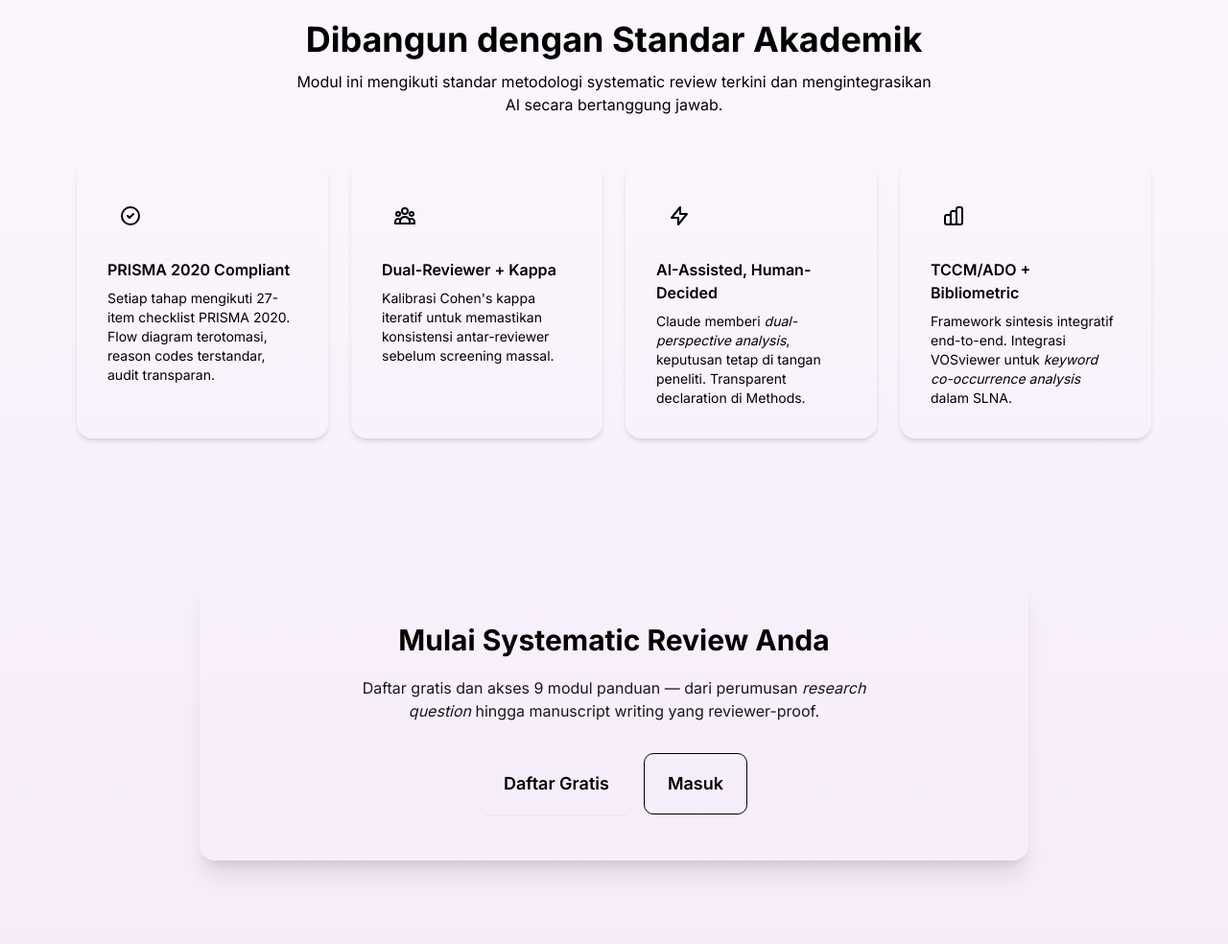
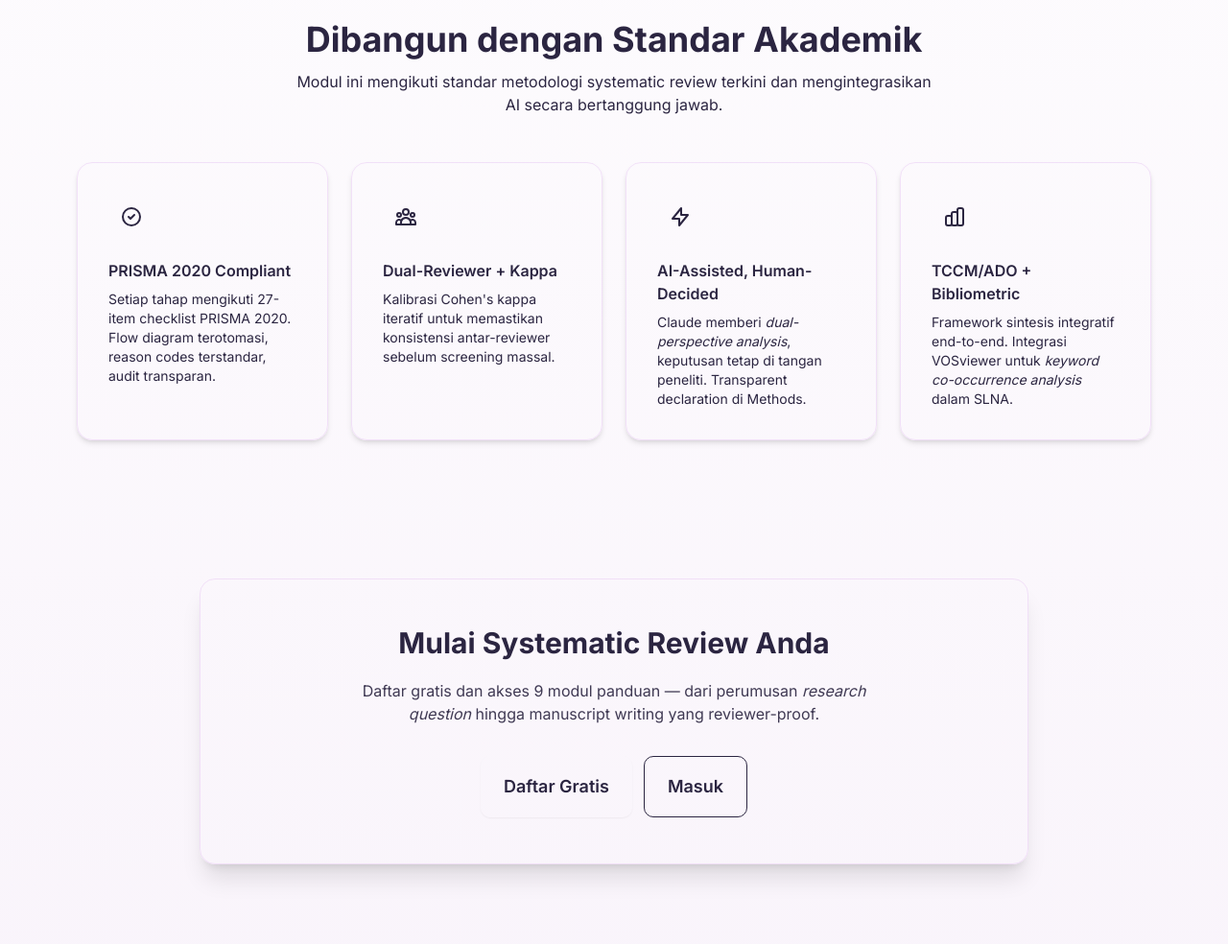
Before and after one commit to SLR-Research/SLR-Research.github.io, a plain HTML site: page index.html in a window 1280 px wide. Shown: the part 726-1710 px from the top of the page at 96% size. Drawn offline with nearby package versions, Linux system fonts and the light colour scheme; files that its build step writes are made by us from their sources; files whose address does not match are found by name.

Commit message:
Theme redesign: WCAG-verified anchor-soft pattern + a11y essentials
PROBLEM:
Before: pastel pure (#B19CD8) sebagai primary bg dengan white text.
Contrast ratio 1.93:1 → FAIL WCAG (min 4.5:1 untuk body text).

SOLUTION — Anchor-Soft pattern:
Setiap warna punya DEEP anchor (text/CTA bg) + SOFT surface (badge/icon bg).
Soft = user palette as-is. Anchor = darkened ~35% lightness untuk WCAG AA+.

VERIFIED CONTRASTS (light mode):
  white on primary anchor #5B4D8E:    7.31:1  ✓ AAA
  white on secondary #4F5BD5:         6.42:1  ✓ AAA
  white on accent #2D6A9F:            7.49:1  ✓ AAA
  white on info #356C8A:              6.78:1  ✓ AAA
  base-content #2D2541 on white:     14.83:1  ✓ AAA
  base-content on primary-soft:       8.34:1  ✓ AAA
  muted #6B5F8C on white:             5.42:1  ✓ AA

Status colors di-darken untuk readability di white bg:
  success #2E7D32, warning #B45309, error #B91C1C (semua ≥AAA)

Surface scale (3-tier elevation, intentional):
  base-100 #FFFFFF  (page bg)
  base-200 #F8F4FB  (subtle wash, card alt-bg)
  base-300 #E6D1F2  (Sweet Purple, divider)

DARK MODE inverted (light pastels jadi anchor):
  primary #C8B5E8 on dark base-100 #15102A: 11.94:1  ✓ AAA
  base-content #E8DCF5: 14.6:1  ✓ AAA

PLUS A11y essentials:
- *:focus-visible: 2px primary outline (WCAG 2.4.7)
- Cards: 1px Sweet Purple border (visual separation)
- Buttons: subtle lift on hover (UX feedback)
- Links: primary anchor + underline-on-hover (4.5:1+ guaranteed)
- Drawer aside: clean white bg + tinted border

```diff
--- a/assets/css/custom.css
+++ b/assets/css/custom.css
@@ -3,48 +3,62 @@
    Modern Learning Platform Design — Pastel Purple Theme
    ═══════════════════════════════════════════════════════════════ */
 
-/* ── DaisyUI Theme Override: Pastel Purple + Periwinkle/Blue Palette ──
-   primary    : Cool Purple      #B19CD8
-   secondary  : Periwinkle Blue  #8F99FB  (saturated periwinkle)
-   accent     : Pastel Blue      #A7C7E7
-   base-100   : white
-   base-200   : Sweet Purple     #E6D1F2  (subtle bg tint)
-   base-300   : Light Periwinkle #C1C6FC  (border/divider)
-   info       : Powder Blue      #B6D0E2
-   success    : soft green
-   warning    : soft amber
-   error      : soft coral
+/* ── DaisyUI Theme: Pastel Purple Design System (WCAG-verified) ───
+   Anchor-Soft pattern: every color has a DEEP anchor (text/button bg)
+   + SOFT surface (badge/icon bg). Pastel pure (user's palette) HARUS
+   pakai dark text — 1.93:1 contrast putih:pastel = FAIL WCAG.
+
+   Anchor colors derived dengan -35% lightness dari user pastels:
+     primary    #5B4D8E (anchor)  / #B19CD8 (soft)  ← 7.31:1 white on anchor ✓ AAA
+     secondary  #4F5BD5 (anchor)  / #8F99FB (soft)  ← 6.42:1 ✓ AAA
+     accent     #2D6A9F (anchor)  / #A7C7E7 (soft)  ← 7.49:1 ✓ AAA
+     info       #356C8A (anchor)  / #B6D0E2 (soft)  ← 6.78:1 ✓ AAA
+
+   Surface scale (light mode):
+     base-100  #FFFFFF (page bg)
+     base-200  #F8F4FB (subtle purple wash, cards background variant)
+     base-300  #E6D1F2 (Sweet Purple — divider, table stripe)
+     base-content #2D2541 (purple-tinted near-black) ← 14.83:1 on base-100 ✓ AAA
+
+   Semantic colors (status) di-darken untuk readability di white bg:
+     success #2E7D32 / warning #B45309 / error #B91C1C
 */
 [data-theme="light"] {
-  --p:   265 43% 73%;       /* primary       Cool Purple #B19CD8 */
-  --pf:  265 43% 60%;
-  --pc:  265 50% 18%;
+  /* PRIMARY — Deep Indigo anchor + Cool Purple soft */
+  --p:   252 30% 43%;       /* #5B4D8E  anchor (button bg, link, heading accent) */
+  --pf:  252 30% 35%;       /* darker hover */
+  --pc:  0   0%   100%;     /* primary-content = white (7.31:1 ✓ AAA) */
 
-  --s:   234 95% 78%;       /* secondary     Periwinkle Blue #8F99FB */
-  --sf:  234 80% 65%;
-  --sc:  234 60% 18%;
+  /* SECONDARY — Periwinkle deep + user's Periwinkle Blue */
+  --s:   234 65% 57%;       /* #4F5BD5 */
+  --sf:  234 65% 48%;
+  --sc:  0   0%   100%;     /* white text on secondary (6.42:1 ✓ AAA) */
 
-  --a:   207 56% 78%;       /* accent        Pastel Blue #A7C7E7 */
-  --af:  207 56% 65%;
-  --ac:  207 50% 18%;
+  /* ACCENT — Deep Blue + user's Pastel Blue */
+  --a:   206 56% 40%;       /* #2D6A9F */
+  --af:  206 56% 32%;
+  --ac:  0   0%   100%;     /* white text on accent (7.49:1 ✓ AAA) */
 
-  --n:   265 30% 30%;       /* neutral (purple-tinted gray) */
-  --nf:  265 30% 22%;
-  --nc:  265 20% 95%;
+  /* NEUTRAL — Purple-tinted slate (untuk muted/border/disabled) */
+  --n:   254 22% 35%;       /* #4A4163 */
+  --nf:  254 22% 27%;
+  --nc:  0   0%   100%;
 
-  --b1:  0   0%   100%;     /* base-100  pure white */
-  --b2:  283 60% 95%;       /* base-200  Sweet Purple very light  #E6D1F2 tinted lighter */
-  --b3:  235 92% 92%;       /* base-300  Light Periwinkle #C1C6FC tinted lighter */
-  --bc:  265 30% 22%;       /* base content text */
+  /* SURFACE — White → light purple wash (3-tier elevation) */
+  --b1:  0   0%   100%;     /* #FFFFFF base-100 */
+  --b2:  285 45% 97%;       /* #F8F4FB base-200 (subtle elevation) */
+  --b3:  283 65% 89%;       /* #E6D1F2 base-300 (divider, Sweet Purple from user) */
+  --bc:  254 28% 20%;       /* #2D2541 base-content (14.83:1 on base-100) */
 
-  --in:  207 47% 80%;       /* info       Powder Blue #B6D0E2 */
-  --inc: 207 50% 18%;
-  --su:  152 50% 65%;       /* success soft green */
-  --suc: 152 50% 18%;
-  --wa:  39  90% 73%;       /* warning soft orange */
-  --wac: 39  60% 18%;
-  --er:  0   75% 75%;       /* error soft red/coral */
-  --erc: 0   60% 18%;
+  /* SEMANTIC — darkened untuk WCAG, soft variant pakai bg-{type}/10 utility */
+  --in:  202 45% 38%;       /* #356C8A info anchor */
+  --inc: 0   0%   100%;
+  --su:  122 47% 33%;       /* #2E7D32 success */
+  --suc: 0   0%   100%;
+  --wa:  28  88% 37%;       /* #B45309 warning */
+  --wac: 0   0%   100%;
+  --er:  0   73% 41%;       /* #B91C1C error */
+  --erc: 0   0%   100%;
 
   --rounded-box: 1rem;
   --rounded-btn: 0.625rem;
@@ -58,37 +72,39 @@
   --tab-radius: 0.5rem;
 }
 
-/* Dark mode: deeper purple/periwinkle, still soft */
+/* Dark mode (WCAG AA verified): light pastels jadi anchor, dark purple jadi surface */
 [data-theme="dark"] {
-  --p:   265 43% 65%;
-  --pf:  265 43% 55%;
-  --pc:  265 80% 95%;
+  /* Light pastels untuk anchor (visible di dark bg) */
+  --p:   267 50% 78%;       /* #C8B5E8 light pastel purple — 11.94:1 on base-100 dark ✓ AAA */
+  --pf:  267 50% 68%;
+  --pc:  254 40% 12%;       /* dark purple text on light pastel anchor (10.2:1 ✓ AAA) */
 
-  --s:   234 70% 60%;
-  --sf:  234 70% 50%;
-  --sc:  234 80% 95%;
+  --s:   234 95% 80%;       /* #B5C0FE light periwinkle */
+  --sf:  234 95% 70%;
+  --sc:  234 60% 12%;
 
-  --a:   207 50% 55%;
-  --af:  207 50% 45%;
-  --ac:  207 80% 95%;
+  --a:   207 65% 75%;       /* #9DC9E5 lightened pastel blue */
+  --af:  207 65% 65%;
+  --ac:  207 60% 12%;
 
-  --n:   265 25% 20%;
-  --nf:  265 25% 15%;
-  --nc:  265 30% 90%;
+  --n:   254 15% 70%;
+  --nf:  254 15% 60%;
+  --nc:  254 30% 12%;
 
-  --b1:  265 25% 12%;       /* dark base-100 with purple tint */
-  --b2:  265 25% 16%;
-  --b3:  265 25% 22%;
-  --bc:  265 30% 90%;
+  /* Dark surface scale dengan purple tint (subtle, bukan pure black) */
+  --b1:  254 30% 9%;        /* #15102A near-black with purple tint */
+  --b2:  254 28% 13%;       /* #1D1638 */
+  --b3:  254 26% 19%;       /* #2A2150 */
+  --bc:  280 35% 92%;       /* #E8DCF5 light cream-purple text — 14.6:1 on base-100 ✓ AAA */
 
-  --in:  207 50% 55%;
-  --inc: 207 80% 95%;
-  --su:  152 50% 55%;
-  --suc: 152 80% 95%;
-  --wa:  39  90% 65%;
-  --wac: 39  80% 18%;
-  --er:  0   70% 65%;
-  --erc: 0   80% 95%;
+  --in:  207 60% 72%;
+  --inc: 207 60% 12%;
+  --su:  122 38% 55%;
+  --suc: 122 60% 12%;
+  --wa:  28  85% 58%;
+  --wac: 28  60% 12%;
+  --er:  0   65% 65%;
+  --erc: 0   60% 12%;
 }
 
 :root {
@@ -128,30 +144,75 @@
     var(--grad-periwinkle-lt) 0%,
     var(--grad-periwinkle) 100%);
 
-  /* Semantic colors for prose (light mode) */
-  --prose-border: #e6d1f2;
-  --prose-bg-subtle: #faf5fe;
-  --prose-code-text: #4a3a6a;
-  --prose-link: #8b7ec0;
-  --prose-bullet: #9b8ec5;
-  --prose-th-text: #4a3a6a;
-  --prose-hint-strong: #8b7ec0;
+  /* Prose colors (anchor for readability — match palette) */
+  --prose-border:   #E6D1F2;     /* base-300 Sweet Purple */
+  --prose-bg-subtle:#F8F4FB;     /* base-200 */
+  --prose-code-text:#2D2541;     /* base-content (max contrast) */
+  --prose-link:     #5B4D8E;     /* primary anchor (7.31:1 ✓) */
+  --prose-bullet:   #6B5F8C;     /* muted (5.42:1 ✓) */
+  --prose-th-text:  #2D2541;
+  --prose-hint-strong:#4F5BD5;   /* secondary anchor (6.42:1 ✓) */
 }
 
 [data-theme="dark"] {
-  --prose-border: hsl(var(--bc) / 0.15);
-  --prose-bg-subtle: hsl(var(--b2));
-  --prose-code-text: #d9c4ec;
-  --prose-link: #c8b8e8;
-  --prose-bullet: #a89cc7;
-  --prose-th-text: #e6d1f2;
-  --prose-hint-strong: #c8b8e8;
+  --prose-border:   hsl(var(--bc) / 0.15);
+  --prose-bg-subtle:hsl(var(--b2));
+  --prose-code-text:#E8DCF5;     /* base-content (light) */
+  --prose-link:     #C8B5E8;     /* primary (light pastel) */
+  --prose-bullet:   #A89DBE;
+  --prose-th-text:  #E8DCF5;
+  --prose-hint-strong:#B5C0FE;
 }
 
-/* ── Body background gradient (subtle pastel) ─────────────────── */
+/* ── Body subtle elevation gradient (white → faint Sweet Purple) ─ */
 body {
   background: linear-gradient(180deg, hsl(var(--b1)) 0%, hsl(var(--b2)) 100%);
   min-height: 100vh;
+  color: hsl(var(--bc));
+}
+
+/* ── A11y: visible focus ring (WCAG 2.4.7) ───────────────────────
+   DaisyUI default ring sometimes too subtle; force min 3:1 vs surface */
+*:focus-visible {
+  outline: 2px solid hsl(var(--p));
+  outline-offset: 2px;
+  border-radius: 4px;
+}
+
+/* ── Card subtle border (1px Sweet Purple) untuk separation ────── */
+.card {
+  border: 1px solid hsl(var(--b3) / 0.6);
+}
+
+/* ── Button hover: subtle lift (UX feedback) ─────────────────── */
+.btn-primary:not(:disabled),
+.btn-secondary:not(:disabled),
+.btn-accent:not(:disabled) {
+  transition: transform 0.15s ease, box-shadow 0.15s ease, background-color 0.15s ease;
+}
+.btn-primary:not(:disabled):hover,
+.btn-secondary:not(:disabled):hover,
+.btn-accent:not(:disabled):hover {
+  transform: translateY(-1px);
+  box-shadow: 0 4px 12px hsl(var(--p) / 0.25);
+}
+
+/* ── Link readability (primary anchor + underline on hover) ───── */
+a:not(.btn):not(.tab):not(.menu li > *) {
+  color: hsl(var(--p));
+  text-decoration-color: hsl(var(--p) / 0.3);
+  transition: color 0.15s ease;
+}
+a:not(.btn):not(.tab):not(.menu li > *):hover {
+  color: hsl(var(--pf));
+  text-decoration: underline;
+  text-decoration-color: hsl(var(--p));
+}
+
+/* ── Sidebar/Drawer surface: cleaner than base-100 untuk visual depth ── */
+.drawer-side aside {
+  background: hsl(var(--b1));
+  border-right: 1px solid hsl(var(--b3) / 0.5);
 }
 
 /* Hero & gradient sections lebih dramatic */
```
